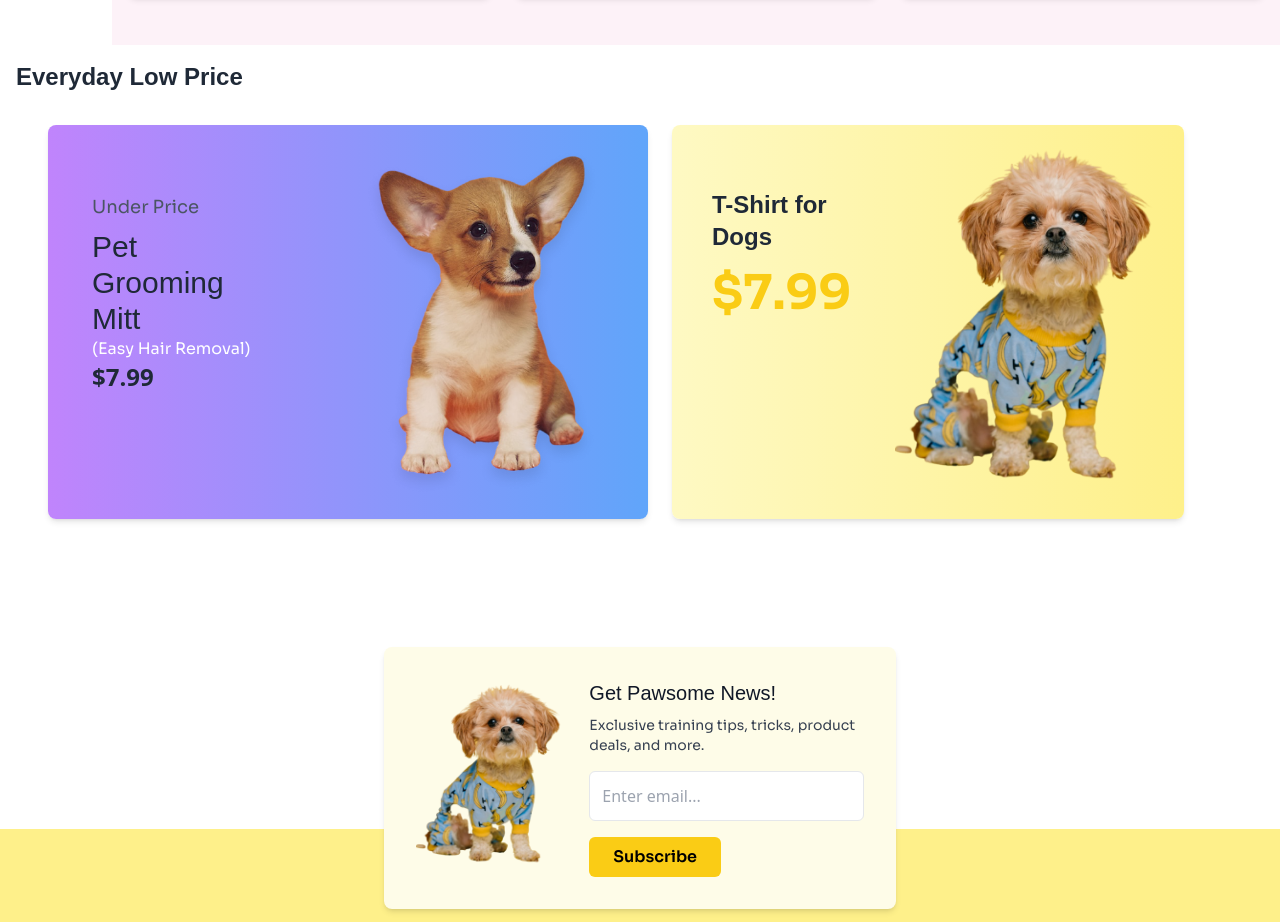
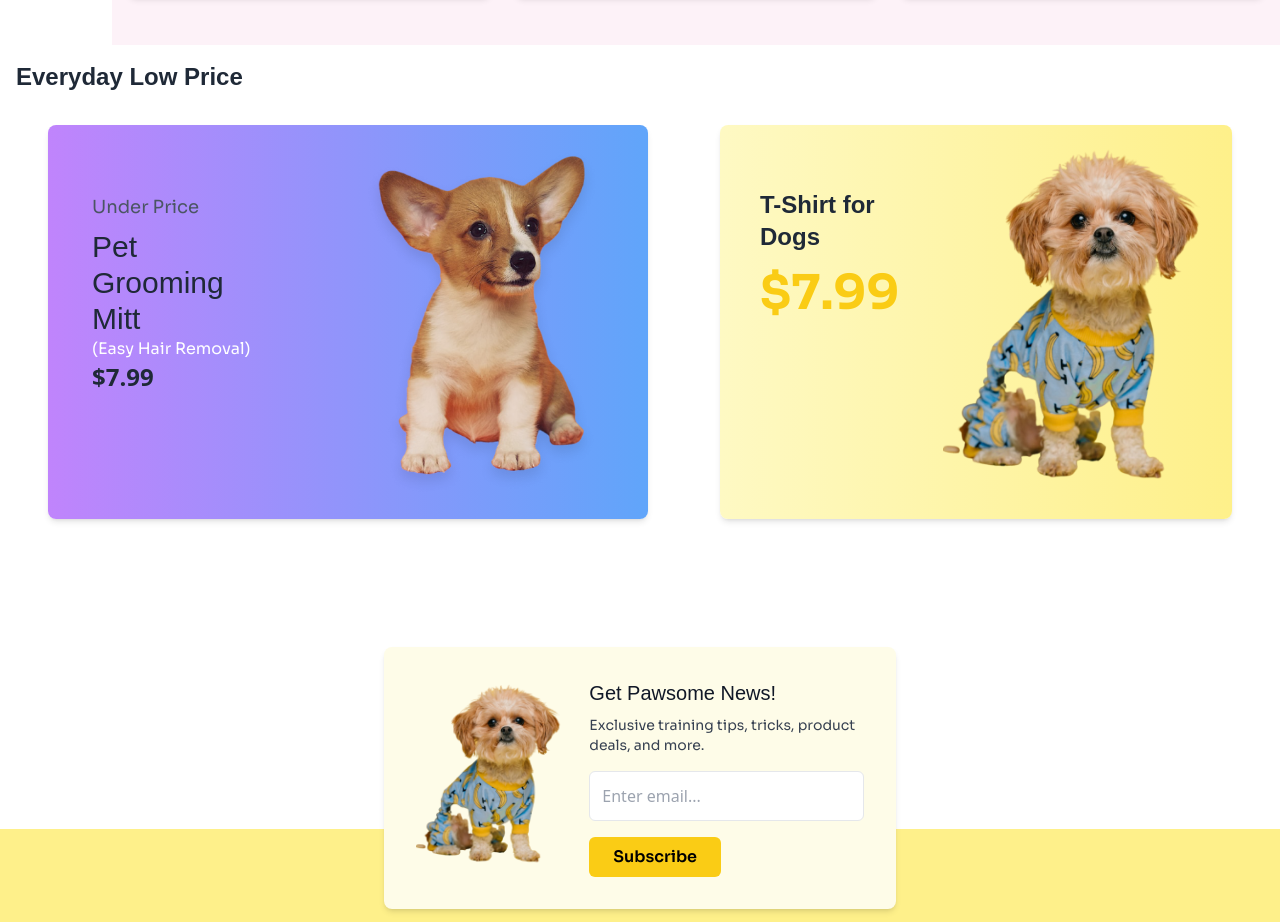
Before and after one commit to Naharamina/Assignment-3, a plain HTML site: page index.html in a window 1280 px wide. Shown: the part 2286-3208 px from the top of the page. Drawn offline with nearby package versions, Linux system fonts and the light colour scheme; a web font is replaced by a local one.

Commit message:
Update index.html

```diff
--- a/index.html
+++ b/index.html
@@ -321,7 +321,7 @@
                 <h1 class="text-2xl font-bold font-adlam">Everyday Low Price</h1>
             </div>
 
-            <div class="grid grid-cols-1 md:grid-cols-2 mb-4 ml-8 gap-8">
+            <div class="grid grid-cols-1 md:grid-cols-2 mb-4 ml-8 gap-x-32">
                  <!-- cute dog card -->
                 <div class="bg-gradient-to-r flex flex-row gap-10 from-purple-400 to-blue-400 rounded-lg shadow-md p-3 relative w-[600px] ">
                     <div class="ml-8 mt-14">
```
